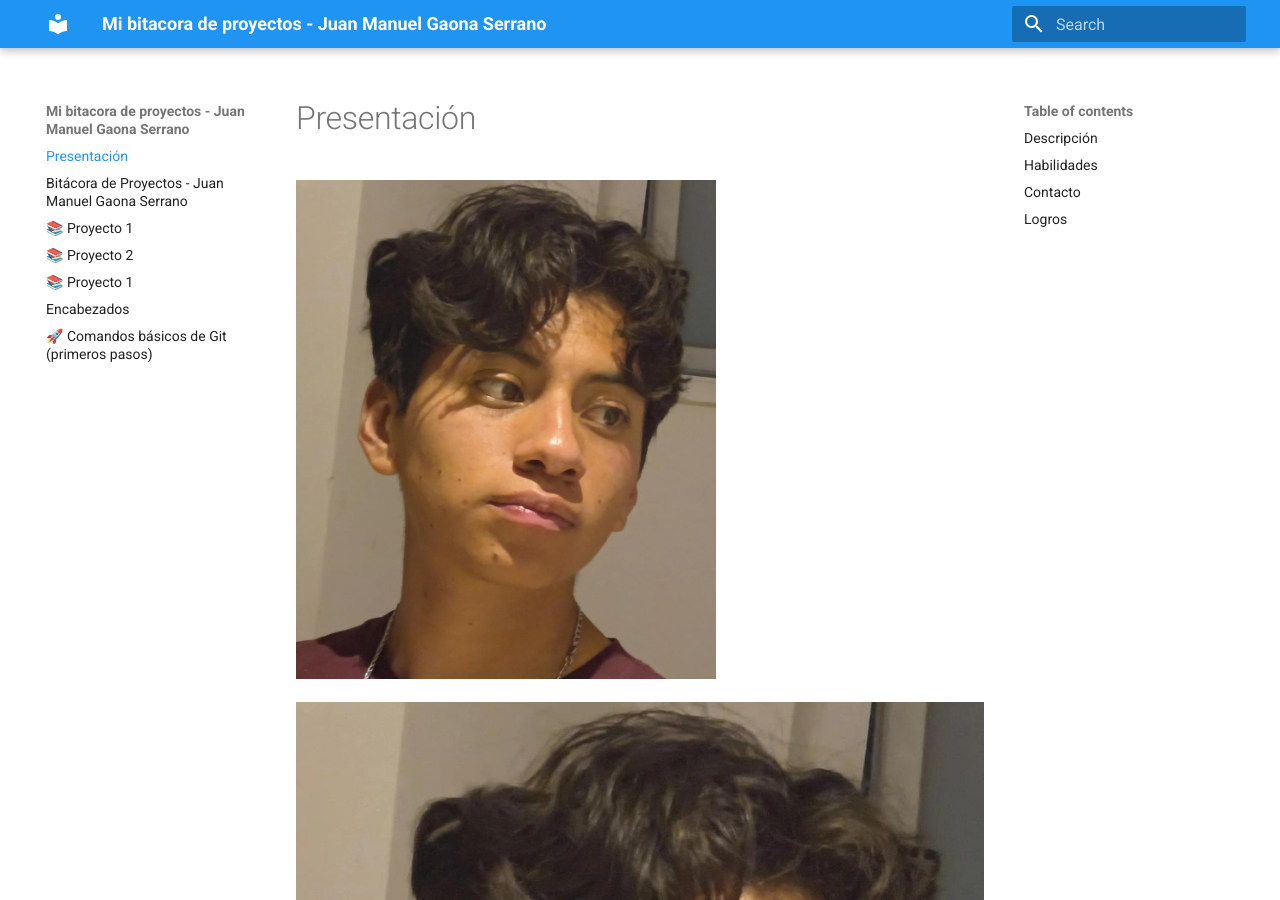
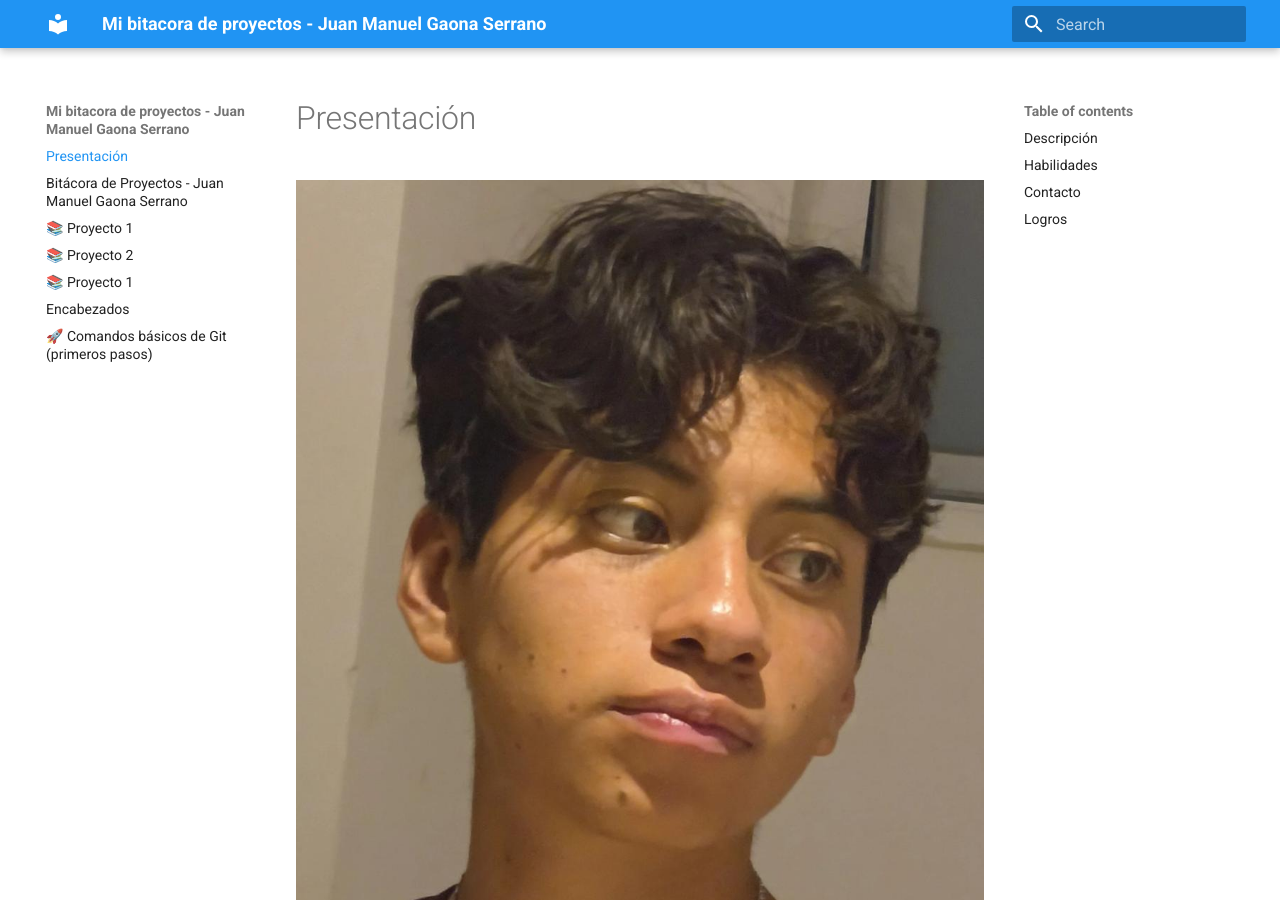
Before and after one commit to juangaona712-ship-it/Bit-cora-JMGS, an MkDocs documentation site: the page built from docs/index.md, in a window 1280 px wide and 900 px high. Built offline with MkDocs 1.6.1 and Material for MkDocs 9.7.7, drawn with Linux system fonts in a browser that asks for light colours.

Commit message:
Replace HTML image tag with Markdown syntax
Removed HTML image tag and retained Markdown image syntax.

```diff
--- a/docs/index.md
+++ b/docs/index.md
@@ -1,7 +1,4 @@
 # Presentación
-
-<!-- Control de tamaño usando HTML (cuando se requiera) -->
-<img src="../recursos/imgs/mi_foto.jpg" alt="Diagrama del sistema" width="420">
 
 ![Diagrama del sistema](recursos/imgs/mi_foto.jpg)
 
```
